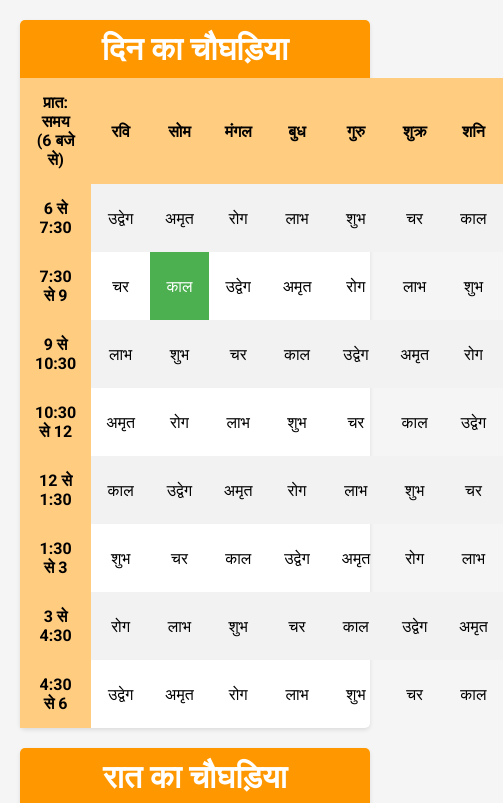
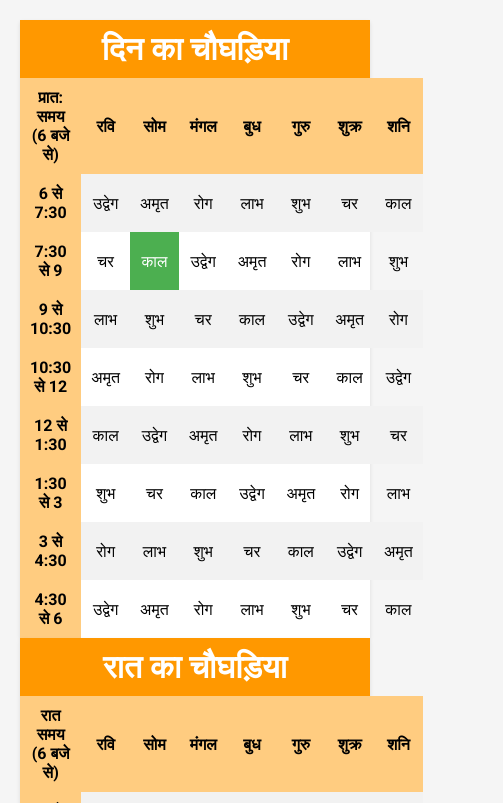
Before and after one commit to vishalnagda1/choghadiya, a website: page index.html in a window 390 px wide. Shown: the top 803 px of the page, 503 px wide, since content can reach past the window. Drawn offline with Linux system fonts and the light colour scheme.

Commit message:
add media query to improve better `apprearance

```diff
--- a/index.html
+++ b/index.html
@@ -59,6 +59,22 @@
             color: #fff;
             transition: background-color 0.3s ease;
         }
+
+        /* Responsive Styles */
+        @media screen and (max-width: 600px) {
+            .table-container {
+                margin: 0;
+                border-radius: 0;
+            }
+
+            h1 {
+                border-radius: 0;
+            }
+
+            th, td {
+                padding: 10px;
+            }
+        }
     </style>
 </head>
 <body>
@@ -66,7 +82,7 @@
     <div class="table-container">
         <h1>दिन का चौघड़िया</h1>
         <table class="day-table">
-          <th>प्रात: समय (6 बजे से)</th>
+            <th>प्रात: समय (6 बजे से)</th>
           <th>रवि</th>
           <th>सोम</th>
           <th>मंगल</th>
@@ -159,7 +175,7 @@
     <div class="table-container">
         <h1>रात का चौघड़िया</h1>
         <table class="night-table">
-          <th>रात समय (6 बजे से)</th>
+            <th>रात समय (6 बजे से)</th>
           <th>रवि</th>
           <th>सोम</th>
           <th>मंगल</th>
```
